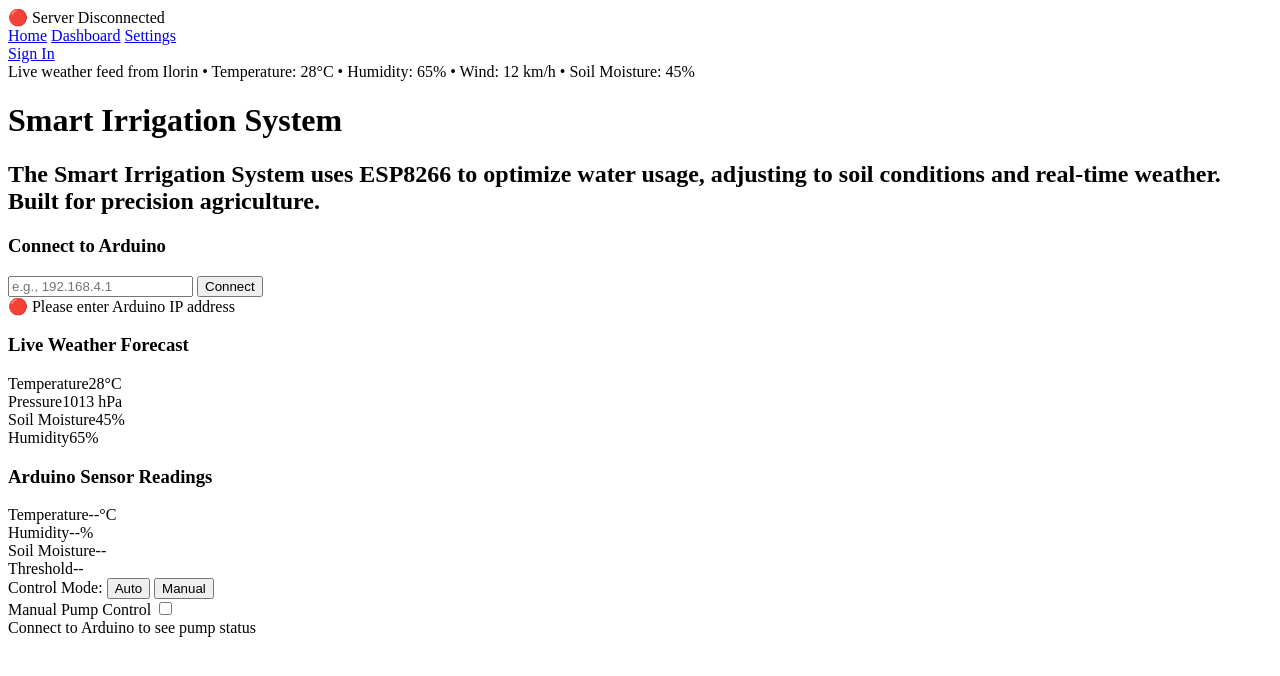
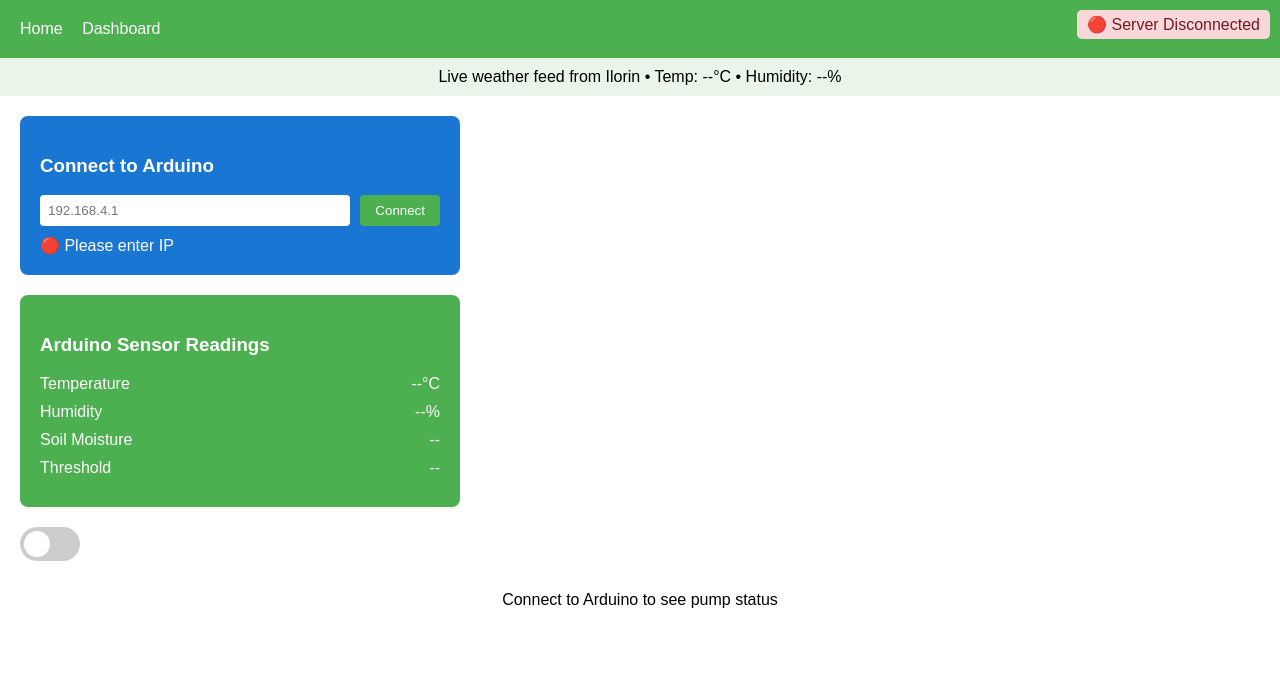
Before and after one commit to holawaleh/smartirrigation, a website: page index.html in a window 1280 px wide. Both pictures are taken after a click on the button "Connect". Drawn offline with Linux system fonts and the light colour scheme; no server answers.

Commit message:
robust details

```diff
--- a/index.html
+++ b/index.html
@@ -6,303 +6,295 @@
   <meta name="viewport" content="width=device-width, initial-scale=1.0" />
   <title>Smart Irrigation System</title>
   <style>
-    /* Full CSS from your current version, already included */
-    /* --- [You can paste the same CSS block you already have above here] --- */
+    body {
+      font-family: Arial, sans-serif;
+      margin: 0;
+      padding: 0;
+    }
+
+    nav {
+      display: flex;
+      justify-content: space-between;
+      padding: 20px;
+      background: #4CAF50;
+      color: white;
+    }
+
+    .nav-links a {
+      color: white;
+      margin-right: 15px;
+      text-decoration: none;
+    }
+
+    .weather-feed-container {
+      background: #e8f5e8;
+      padding: 10px;
+      text-align: center;
+    }
+
+    .arduino-connection {
+      background: #1976D2;
+      color: white;
+      padding: 20px;
+      margin: 20px;
+      border-radius: 8px;
+      max-width: 400px;
+    }
+
+    .connection-input {
+      display: flex;
+      gap: 10px;
+      margin-bottom: 10px;
+    }
+
+    .connection-input input {
+      flex: 1;
+      padding: 8px;
+      border-radius: 4px;
+      border: none;
+    }
+
+    .connection-input button {
+      padding: 8px 15px;
+      background: #4CAF50;
+      border: none;
+      color: white;
+      border-radius: 4px;
+      cursor: pointer;
+    }
+
+    .arduino-status {
+      margin-top: 10px;
+    }
+
+    .reading-panel {
+      background: #4CAF50;
+      color: white;
+      padding: 20px;
+      margin: 20px;
+      border-radius: 8px;
+      max-width: 400px;
+    }
+
+    .reading-item {
+      display: flex;
+      justify-content: space-between;
+      margin-bottom: 10px;
+    }
+
+    .control-container {
+      margin: 20px;
+    }
+
+    .status-message {
+      margin: 20px;
+      padding: 10px;
+      border-radius: 5px;
+      text-align: center;
+    }
+
+    .connection-status {
+      position: fixed;
+      top: 10px;
+      right: 10px;
+      background: #f8d7da;
+      color: #721c24;
+      padding: 5px 10px;
+      border-radius: 5px;
+    }
+
+    .connected {
+      background: #d4edda;
+      color: #155724;
+    }
+
+    .switch {
+      position: relative;
+      display: inline-block;
+      width: 60px;
+      height: 34px;
+    }
+
+    .switch input {
+      opacity: 0;
+      width: 0;
+      height: 0;
+    }
+
+    .slider {
+      position: absolute;
+      cursor: pointer;
+      top: 0;
+      left: 0;
+      right: 0;
+      bottom: 0;
+      background-color: #ccc;
+      transition: .4s;
+      border-radius: 34px;
+    }
+
+    .slider:before {
+      position: absolute;
+      content: "";
+      height: 26px;
+      width: 26px;
+      left: 4px;
+      bottom: 4px;
+      background-color: white;
+      transition: .4s;
+      border-radius: 50%;
+    }
+
+    input:checked+.slider {
+      background-color: #4CAF50;
+    }
+
+    input:checked+.slider:before {
+      transform: translateX(26px);
+    }
   </style>
 </head>
 
 <body>
-  <!-- Connection Status -->
-  <div class="connection-status" id="connectionStatus">🔴 Disconnected</div>
 
-  <!-- Navigation -->
+  <!-- ✅ Connection Status -->
+  <div class="connection-status" id="connectionStatus">🔴 Server Disconnected</div>
+
+  <!-- ✅ Navigation -->
   <nav>
     <div class="nav-links">
       <a href="#">Home</a>
       <a href="#">Dashboard</a>
-      <a href="#">Settings</a>
     </div>
-    <a href="#" class="signup-btn">Sign In</a>
+    <div>Smart Irrigation</div>
   </nav>
 
-  <!-- Weather Feed -->
+  <!-- ✅ Weather Feed -->
   <div class="weather-feed-container">
-    <div class="weather-marquee">
-      <span class="weather-text" id="weatherText">Live weather feed from Ilorin • Temperature: 28°C • Humidity: 65% •
-        Wind: 12 km/h • Soil Moisture: 45%</span>
-    </div>
+    <span id="weatherText">Live weather feed from Ilorin • Temp: --°C • Humidity: --%</span>
   </div>
 
-  <!-- Hero Section -->
-  <div class="hero">
-    <h1>Smart Irrigation System</h1>
-    <div class="description">
-      <h2>The Smart Irrigation System uses ESP8266 to optimize water usage, adjusting to soil conditions and real-time
-        weather. Built for precision agriculture.</h2>
-    </div>
-  </div>
-
-  <!-- ✅ Arduino Connection Panel -->
+  <!-- ✅ Arduino Connection -->
   <div class="arduino-connection">
     <h3>Connect to Arduino</h3>
     <div class="connection-input">
-      <input type="text" id="arduinoIP" placeholder="e.g., 192.168.4.1">
+      <input type="text" id="arduinoIP" placeholder="192.168.4.1" />
       <button onclick="connectToArduino()">Connect</button>
     </div>
     <div class="arduino-status" id="arduinoStatus">🔴 Not connected to Arduino</div>
   </div>
 
-  <!-- Reading Panels -->
-  <div class="reading-container">
-    <div class="reading-panel">
-      <h3>Live Weather Forecast</h3>
-      <div class="reading-item"><span>Temperature</span><span class="reading-value" id="pred-temp">28°C</span></div>
-      <div class="reading-item"><span>Pressure</span><span class="reading-value" id="pred-pressure">1013 hPa</span>
-      </div>
-      <div class="reading-item"><span>Soil Moisture</span><span class="reading-value" id="pred-moisture">45%</span>
-      </div>
-      <div class="reading-item"><span>Humidity</span><span class="reading-value" id="pred-humidity">65%</span></div>
-    </div>
-
-    <div class="reading-panel">
-      <h3>Arduino Sensor Readings</h3>
-      <div class="reading-item"><span>Temperature</span><span class="reading-value" id="sensor-temp">--°C</span></div>
-      <div class="reading-item"><span>Humidity</span><span class="reading-value" id="sensor-humidity">--%</span></div>
-      <div class="reading-item"><span>Soil Moisture</span><span class="reading-value" id="sensor-moisture">--</span>
-      </div>
-      <div class="reading-item"><span>Threshold</span><span class="reading-value" id="sensor-threshold">--</span></div>
-    </div>
+  <!-- ✅ Readings -->
+  <div class="reading-panel">
+    <h3>Arduino Sensor Readings</h3>
+    <div class="reading-item"><span>Temperature</span><span id="sensor-temp">--°C</span></div>
+    <div class="reading-item"><span>Humidity</span><span id="sensor-humidity">--%</span></div>
+    <div class="reading-item"><span>Soil Moisture</span><span id="sensor-moisture">--</span></div>
+    <div class="reading-item"><span>Threshold</span><span id="sensor-threshold">--</span></div>
   </div>
 
-  <!-- Control Section -->
+  <!-- ✅ Controls -->
   <div class="control-container">
-    <div class="mode-toggle">
-      <span>Control Mode:</span>
-      <button class="mode-btn active" id="autoModeBtn" onclick="setMode('auto')">Auto</button>
-      <button class="mode-btn" id="manualModeBtn" onclick="setMode('manual')">Manual</button>
-    </div>
-
-    <div class="toggle-container">
-      <span>Manual Pump Control</span>
-      <label class="switch">
-        <input type="checkbox" id="irrigationToggle" />
-        <span class="slider"></span>
-      </label>
-    </div>
+    <label class="switch">
+      <input type="checkbox" id="irrigationToggle">
+      <span class="slider"></span>
+    </label>
+    <p class="status-message" id="statusMessage">Connect to Arduino to see pump status</p>
   </div>
 
-  <!-- Status Message -->
-  <div class="status-message" id="statusMessage">Connect to Arduino to see pump status</div>
-
-  <!-- Script -->
+  <!-- ✅ Script -->
   <script>
     const API_BASE_URL = 'https://smartirrigation-edx5.onrender.com/api';
-    let isConnected = false;
-    let currentMode = 'auto';
+
     let arduinoIP = '';
     let arduinoConnected = false;
 
-    async function fetchSensorData() {
-      try {
-        const response = await fetch(`${API_BASE_URL}/sensors/data`);
-        const data = await response.json();
-
-        if (data.success) {
-          updateSensorDisplay(data.sensorData);
-          updatePumpStatus(data.pumpStatus);
-          updateConnectionStatus(true);
-        }
-      } catch (error) {
-        console.error('Error fetching sensor data:', error);
-        updateConnectionStatus(false);
-      }
-    }
-
     async function fetchArduinoData() {
       if (!arduinoIP) return;
-
       try {
-        const response = await fetch(`http://${arduinoIP}/api/data`);
-        const data = await response.json();
+        const res = await fetch(`http://${arduinoIP}/api/data`);
+        const data = await res.json();
         updateArduinoDisplay(data);
         updateArduinoStatus(true, 'Connected to Arduino');
-      } catch (error) {
-        console.error('Error fetching Arduino data:', error);
+      } catch (err) {
+        console.error('Arduino fetch failed:', err);
         updateArduinoStatus(false, 'Failed to connect to Arduino');
-      }
-    }
-
-    async function togglePump(action = 'toggle') {
-      try {
-        const response = await fetch(`${API_BASE_URL}/pump/toggle`, {
-          method: 'POST',
-          headers: {
-            'Content-Type': 'application/json'
-          },
-          body: JSON.stringify({ action: action, mode: currentMode })
-        });
-
-        const data = await response.json();
-
-        if (data.success) {
-          updatePumpStatus(data.pumpStatus);
-          updateConnectionStatus(true);
-        }
-      } catch (error) {
-        console.error('Error toggling pump:', error);
-        updateConnectionStatus(false);
-      }
-    }
-
-    async function activateArduinoPump() {
-      if (!arduinoIP) return;
-      try {
-        const response = await fetch(`http://${arduinoIP}/pump`);
-        const result = await response.text();
-        console.log('Arduino pump response:', result);
-      } catch (error) {
-        console.error('Error activating Arduino pump:', error);
-      }
-    }
-
-    function updateSensorDisplay(sensorData) {
-      const wind = (10 + Math.random() * 5).toFixed(1);
-      document.getElementById('weatherText').textContent =
-        `Live weather feed from Ilorin • Temperature: ${sensorData.temperature}°C • Humidity: ${sensorData.humidity}% • Wind: ${wind} km/h • Soil Moisture: ${sensorData.soilMoisture}%`;
-
-      document.getElementById('pred-temp').textContent = (sensorData.temperature + Math.random() * 2 - 1).toFixed(1) + '°C';
-      document.getElementById('pred-humidity').textContent = (sensorData.humidity + Math.random() * 4 - 2).toFixed(0) + '%';
-      document.getElementById('pred-pressure').textContent = (sensorData.pressure + Math.random() * 2 - 1).toFixed(0) + ' hPa';
-      document.getElementById('pred-moisture').textContent = (sensorData.soilMoisture + Math.random() * 6 - 3).toFixed(0) + '%';
-    }
-
-    function updateArduinoDisplay(arduinoData) {
-      document.getElementById('sensor-temp').textContent = arduinoData.temperature + '°C';
-      document.getElementById('sensor-humidity').textContent = arduinoData.humidity + '%';
-      document.getElementById('sensor-moisture').textContent = arduinoData.moisture;
-      document.getElementById('sensor-threshold').textContent = arduinoData.threshold;
-
-      const statusMessage = document.getElementById('statusMessage');
-      if (arduinoData.pumpActive) {
-        statusMessage.textContent = 'Arduino Pump: ACTIVE';
-        statusMessage.className = 'status-message status-on';
-      } else {
-        const soilStatus = arduinoData.moisture > arduinoData.threshold ? 'DRY' : 'MOIST';
-        statusMessage.textContent = `Arduino Pump: OFF (Soil: ${soilStatus})`;
-        statusMessage.className = 'status-message status-off';
-      }
-    }
-
-    function updatePumpStatus(pumpStatus) {
-      const toggle = document.getElementById('irrigationToggle');
-      const statusMessage = document.getElementById('statusMessage');
-
-      toggle.checked = pumpStatus.isOn;
-      currentMode = pumpStatus.autoMode ? 'auto' : 'manual';
-      updateModeButtons();
-
-      if (!arduinoConnected) {
-        if (pumpStatus.isOn) {
-          statusMessage.textContent = `Server Pump: ON (${currentMode.toUpperCase()} mode)`;
-          statusMessage.className = 'status-message status-on';
-        } else {
-          statusMessage.textContent = `Server Pump: OFF (${currentMode.toUpperCase()} mode)`;
-          statusMessage.className = 'status-message status-off';
-        }
-      }
-    }
-
-    function updateConnectionStatus(connected) {
-      const statusElement = document.getElementById('connectionStatus');
-      isConnected = connected;
-
-      if (connected) {
-        statusElement.textContent = '🟢 Server Connected';
-        statusElement.className = 'connection-status connected';
-      } else {
-        statusElement.textContent = '🔴 Server Disconnected';
-        statusElement.className = 'connection-status disconnected';
-      }
-    }
-
-    function updateArduinoStatus(connected, message) {
-      const statusElement = document.getElementById('arduinoStatus');
-      arduinoConnected = connected;
-
-      if (connected) {
-        statusElement.textContent = '🟢 ' + message;
-        statusElement.className = 'arduino-status arduino-connected';
-      } else {
-        statusElement.textContent = '🔴 ' + message;
-        statusElement.className = 'arduino-status arduino-disconnected';
-      }
-    }
-
-    function updateModeButtons() {
-      const autoBtn = document.getElementById('autoModeBtn');
-      const manualBtn = document.getElementById('manualModeBtn');
-
-      if (currentMode === 'auto') {
-        autoBtn.classList.add('active');
-        manualBtn.classList.remove('active');
-      } else {
-        manualBtn.classList.add('active');
-        autoBtn.classList.remove('active');
       }
     }
 
     function connectToArduino() {
       const ipInput = document.getElementById('arduinoIP');
       arduinoIP = ipInput.value.trim();
-
       if (!arduinoIP) {
-        updateArduinoStatus(false, 'Please enter Arduino IP address');
+        updateArduinoStatus(false, 'Please enter IP');
         return;
       }
-
       if (!/^\d{1,3}(\.\d{1,3}){3}$/.test(arduinoIP)) {
-        updateArduinoStatus(false, 'Invalid IP format. Use dots, not commas.');
+        updateArduinoStatus(false, 'Invalid IP format');
         return;
       }
-
-      updateArduinoStatus(false, 'Connecting to Arduino...');
       localStorage.setItem('arduinoIP', arduinoIP);
+      updateArduinoStatus(false, 'Connecting...');
       fetchArduinoData();
     }
 
-    function setMode(mode) {
-      currentMode = mode;
-      updateModeButtons();
-      togglePump(document.getElementById('irrigationToggle').checked ? 'on' : 'off');
+    function updateArduinoDisplay(data) {
+      document.getElementById('sensor-temp').textContent = data.temperature + '°C';
+      document.getElementById('sensor-humidity').textContent = data.humidity + '%';
+      document.getElementById('sensor-moisture').textContent = data.moisture;
+      document.getElementById('sensor-threshold').textContent = data.threshold;
+
+      const statusMessage = document.getElementById('statusMessage');
+      if (data.pumpActive) {
+        statusMessage.textContent = 'Arduino Pump: ACTIVE';
+        statusMessage.style.background = '#d4edda';
+      } else {
+        statusMessage.textContent = 'Arduino Pump: OFF';
+        statusMessage.style.background = '#f8d7da';
+      }
     }
 
-    document.addEventListener('DOMContentLoaded', function () {
-      const toggle = document.getElementById('irrigationToggle');
+    function updateArduinoStatus(connected, msg) {
+      const status = document.getElementById('arduinoStatus');
+      arduinoConnected = connected;
+      status.textContent = (connected ? '🟢 ' : '🔴 ') + msg;
+    }
 
+    function updateConnectionStatus(connected) {
+      const cs = document.getElementById('connectionStatus');
+      cs.textContent = connected ? '🟢 Server Connected' : '🔴 Server Disconnected';
+      cs.className = connected ? 'connection-status connected' : 'connection-status';
+    }
+
+    async function fetchSensorData() {
+      try {
+        const res = await fetch(`${API_BASE_URL}/sensors/data`);
+        const data = await res.json();
+        if (data.success) {
+          const wind = (10 + Math.random() * 5).toFixed(1);
+          document.getElementById('weatherText').textContent =
+            `Live weather feed from Ilorin • Temp: ${data.sensorData.temperature}°C • Humidity: ${data.sensorData.humidity}% • Wind: ${wind} km/h`;
+          updateConnectionStatus(true);
+        }
+      } catch (err) {
+        updateConnectionStatus(false);
+      }
+    }
+
+    // Load saved Arduino IP
+    document.addEventListener('DOMContentLoaded', () => {
       const savedIP = localStorage.getItem('arduinoIP');
       if (savedIP) {
         document.getElementById('arduinoIP').value = savedIP;
         arduinoIP = savedIP;
+        fetchArduinoData();
       }
-
-      toggle.addEventListener('change', function () {
-        if (arduinoConnected) {
-          if (this.checked) {
-            activateArduinoPump();
-          }
-        } else {
-          const action = this.checked ? 'on' : 'off';
-          togglePump(action);
-        }
-      });
-
       fetchSensorData();
-      if (arduinoIP) fetchArduinoData();
-
       setInterval(fetchSensorData, 5000);
-      setInterval(() => { if (arduinoIP) fetchArduinoData(); }, 3000);
+      setInterval(fetchArduinoData, 5000);
     });
   </script>
+
 </body>
 
 </html>
```
